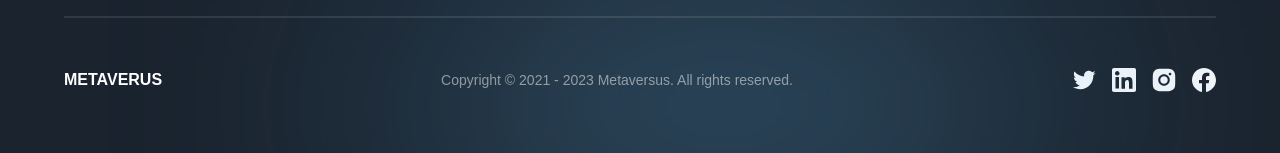
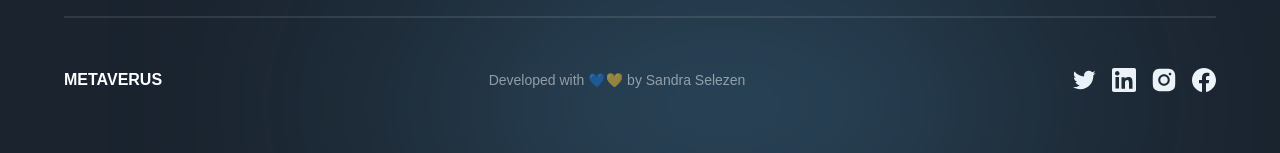
Before and after one commit to sandra-selezen/metaverse, a Next.js app: page / in a window 1280 px wide. Shown: the part 7267-7420 px from the top of the page. Built offline with nearby package versions, Linux system fonts and the light colour scheme; a web font is replaced by a local one.

Commit message:
Update Footer.jsx

```diff
--- a/components/Footer.jsx
+++ b/components/Footer.jsx
@@ -1,5 +1,6 @@
 'use client';
 
+import Link from "next/link";
 import { motion } from "framer-motion";
 import styles from "../styles";
 import { footerVariants } from "../utils/motion";
@@ -31,7 +32,7 @@ const Footer = () => (
         <div className="mb-[50px] h-[2px] bg-white opacity-10" />
         <div className="flex items-center justify-between flex-wrap gap-4">
           <h4 className="font-extrabold tex-[24px] text-white">METAVERUS</h4>
-          <p className="font-normal text-[14px] text-white opacity-50">Copyright © 2021 - 2023 Metaversus. All rights reserved.</p>
+          <p className="font-normal text-[14px] text-white opacity-50">Developed with 💙💛 by <Link href="https://github.com/sandra-selezen" target="__blank">Sandra Selezen</Link></p>
           <div className="flex gap-4">
             {socials.map((social) => (
               <img
```
